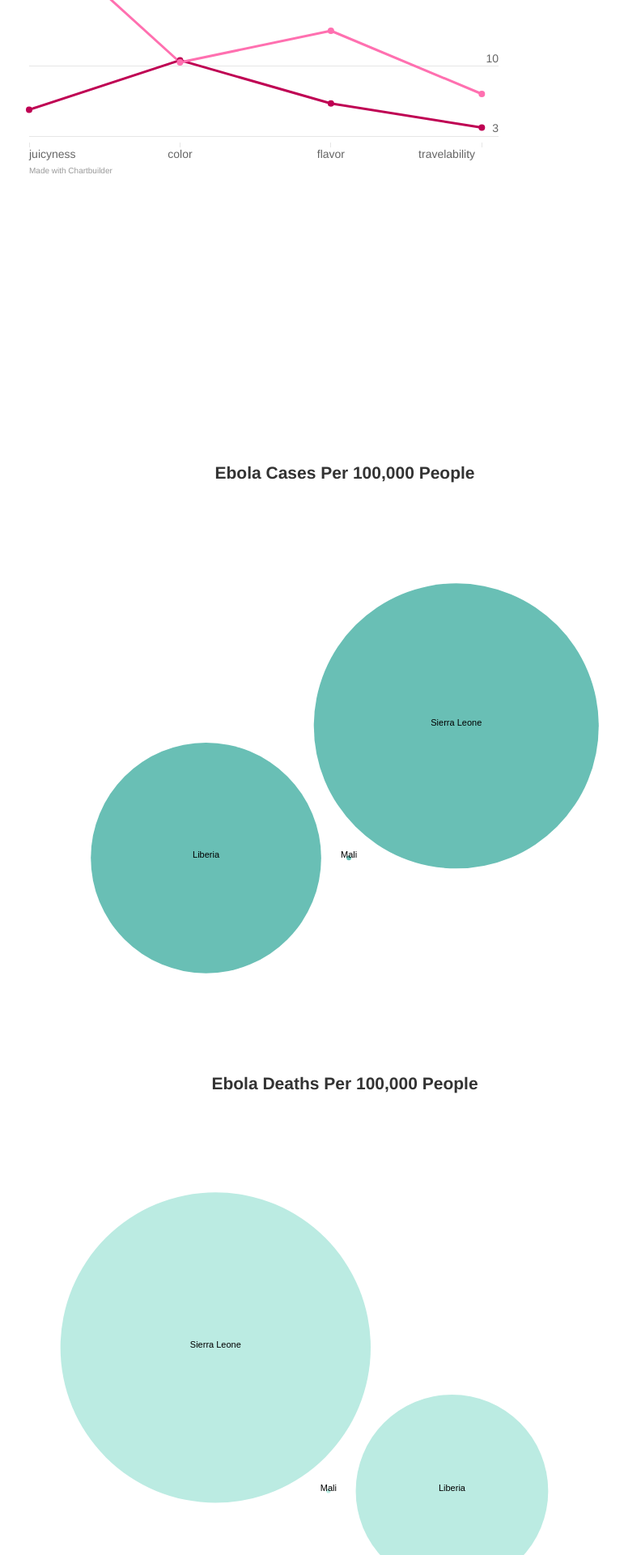
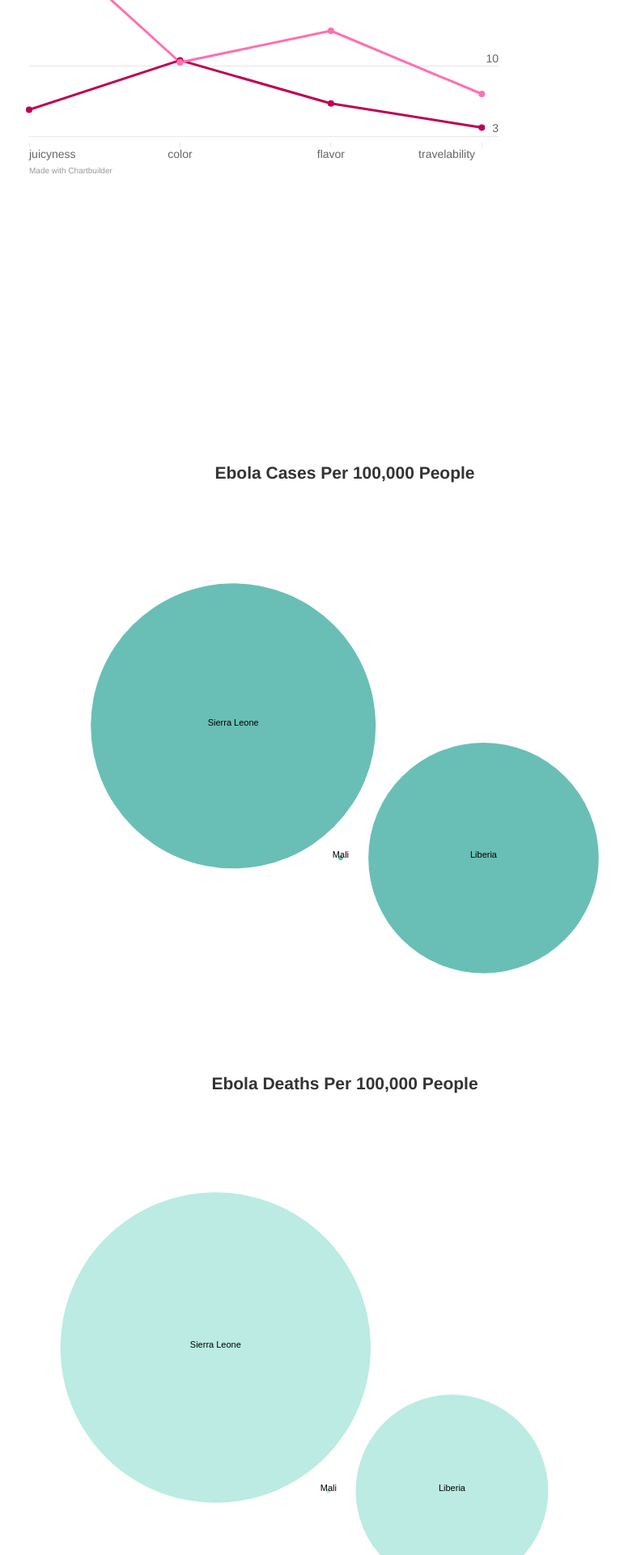
Before and after one commit to ad605/ad605.github.io, a Jekyll site: the page datavizproject/index.html, which Jekyll copies as it is, in a window 1280 px wide. Shown: the part 886-2806 px from the top of the page at 81% size, without its empty margins (214-985 px from the left). Built offline with Jekyll 4.4.1, drawn with Linux system fonts in a browser that asks for light colours.

Commit message:
Update index.html

```diff
--- a/datavizproject/index.html
+++ b/datavizproject/index.html
@@ -241,8 +241,7 @@ width: 800px;
 </p>
 
 <center><h2>Ebola Cases Per 100,000 People</h2></center>
-<center><svg width="700" height="700" xmlns="http://www.w3.org/2000/svg"><g transform="translate(10,10)"><g><circle class="node node--leaf" transform="translate(168.5311471344892,438.36133560790745)" r="142.322181705722" style="fill: rgb(105, 191, 181); fill-opacity: 1; stroke: rgb(221, 221, 221); stroke-opacity: 0;"></circle><circle class="node node--leaf" transform="translate(345.0591566569902,438.36133560790745)" r="2.955237118872778" style="fill: rgb(105, 191, 181); fill-opacity: 1; stroke: rgb(221, 221, 221); stroke-opacity: 0;"></circle><circle class="node node--leaf" transform="translate(477.77632492677105,275.3311923308323)" r="176.01470964446173" style="fill: rgb(105, 191, 181); fill-opacity: 1; stroke: rgb(221, 221, 221); stroke-opacity: 0;"></circle></g><g><text text-anchor="middle" transform="translate(340,340)" style="font-size: 11px; font-family: Arial, Helvetica;"></text><text text-anchor="middle" transform="translate(168.5311471344892,438.36133560790745)" style="font-size: 11px; font-family: Arial, Helvetica;">Liberia </text><text text-anchor="middle" transform="translate(345.0591566569902,438.36133560790745)" style="font-size: 11px; font-family: Arial, Helvetica;">Mali</text><text text-anchor="middle" transform="translate(477.77632492677105,275.3311923308323)" style="font-size: 11px; font-family: Arial, Helvetica;">Sierra Leone</text></g></g></svg>
-</center>
+<center><svg width="700" height="700" xmlns="http://www.w3.org/2000/svg"><g transform="translate(10,10)"><g><circle class="node node--leaf" transform="translate(511.4688528655108,438.3613356079074)" r="142.322181705722" style="fill: rgb(105, 191, 181); fill-opacity: 1; stroke: rgb(221, 221, 221); stroke-opacity: 0;"></circle><circle class="node node--leaf" transform="translate(334.94084334300976,438.3613356079074)" r="2.955237118872778" style="fill: rgb(105, 191, 181); fill-opacity: 1; stroke: rgb(221, 221, 221); stroke-opacity: 0;"></circle><circle class="node node--leaf" transform="translate(202.22367507322895,275.3311923308324)" r="176.01470964446173" style="fill: rgb(105, 191, 181); fill-opacity: 1; stroke: rgb(221, 221, 221); stroke-opacity: 0;"></circle></g><g><text text-anchor="middle" transform="translate(340,340)" style="font-size: 11px; font-family: Arial, Helvetica;"></text><text text-anchor="middle" transform="translate(511.4688528655108,438.3613356079074)" style="font-size: 11px; font-family: Arial, Helvetica;">Liberia </text><text text-anchor="middle" transform="translate(334.94084334300976,438.3613356079074)" style="font-size: 11px; font-family: Arial, Helvetica;">Mali</text><text text-anchor="middle" transform="translate(202.22367507322895,275.3311923308324)" style="font-size: 11px; font-family: Arial, Helvetica;">Sierra Leone</text></g></g></svg></center>
 <center><h2>Ebola Deaths Per 100,000 People</h2></center>
 <center></center><svg width="700" height="700" xmlns="http://www.w3.org/2000/svg"><g transform="translate(10,10)"><g><circle class="node node--leaf" transform="translate(522.4464977842249,464.91865744184406)" r="118.88601235832688" style="fill: rgb(187, 235, 226); fill-opacity: 1; stroke: rgb(221, 221, 221); stroke-opacity: 0;"></circle><circle class="node node--leaf" transform="translate(369.82173999845224,464.91865744184406)" r="2.704973960583682" style="fill: rgb(187, 235, 226); fill-opacity: 1; stroke: rgb(221, 221, 221); stroke-opacity: 0;"></circle><circle class="node node--leaf" transform="translate(230.3325393987257,287.86037974110656)" r="191.6650495412775" style="fill: rgb(187, 235, 226); fill-opacity: 1; stroke: rgb(221, 221, 221); stroke-opacity: 0;"></circle></g><g><text text-anchor="middle" transform="translate(340,340)" style="font-size: 11px; font-family: Arial, Helvetica;"></text><text text-anchor="middle" transform="translate(522.4464977842249,464.91865744184406)" style="font-size: 11px; font-family: Arial, Helvetica;">Liberia </text><text text-anchor="middle" transform="translate(369.82173999845224,464.91865744184406)" style="font-size: 11px; font-family: Arial, Helvetica;">Mali</text><text text-anchor="middle" transform="translate(230.3325393987257,287.86037974110656)" style="font-size: 11px; font-family: Arial, Helvetica;">Sierra Leone</text></g></g></svg></center>
 
```
